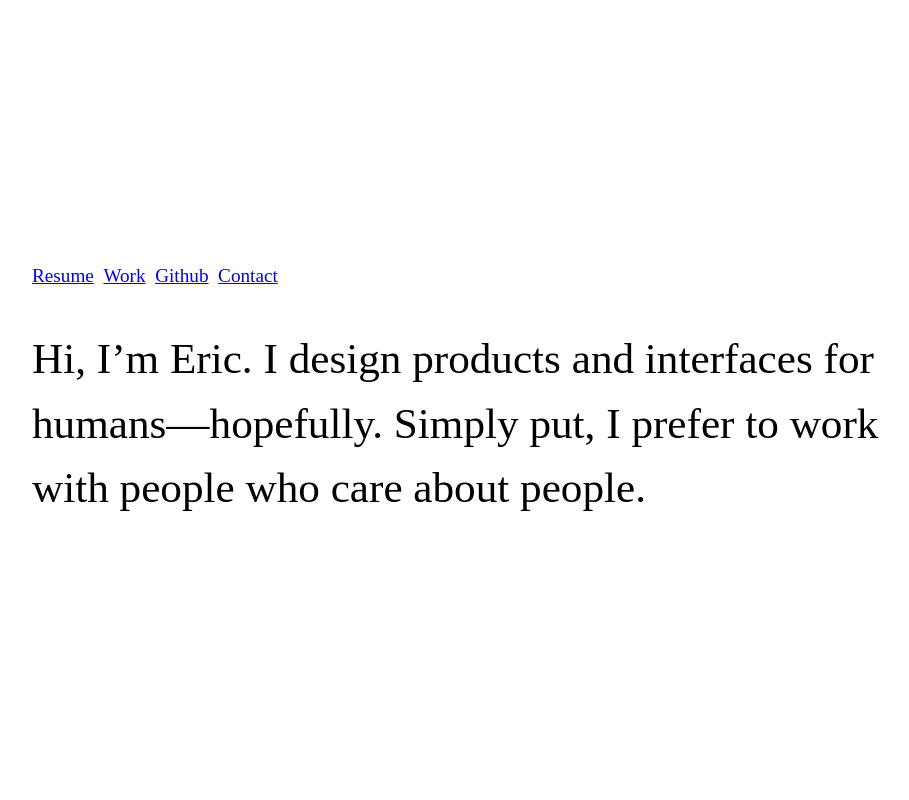
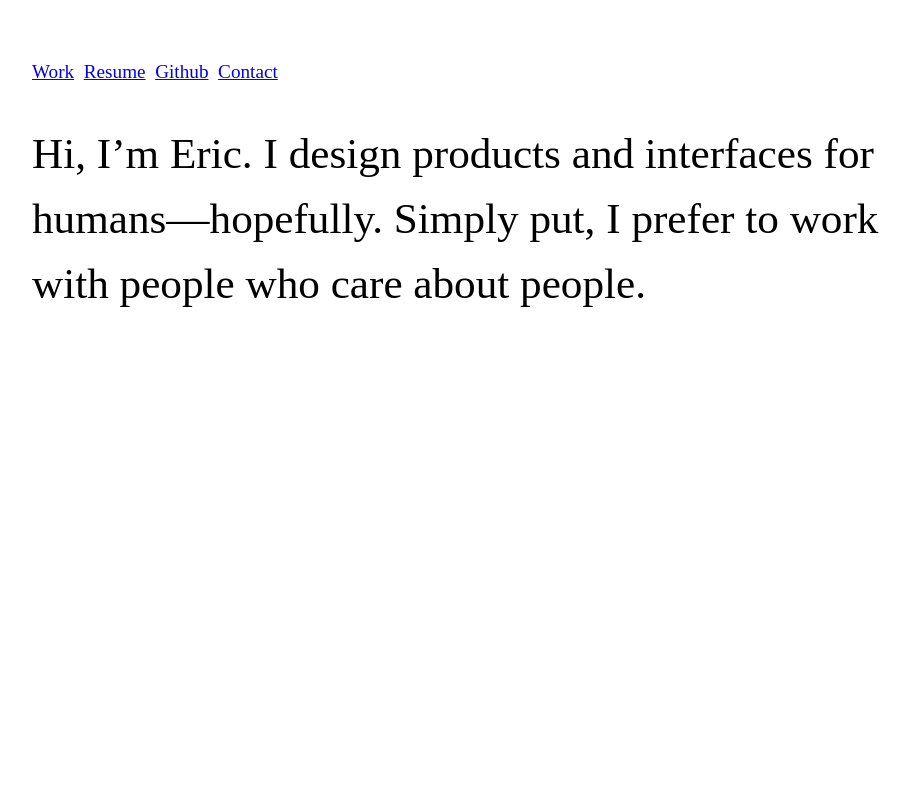
Before and after one commit to ericrowan/ericrowan.github.io, a plain HTML site: page index.html in a window 1280 px wide. Shown: the top 800 px of the page, without its empty margins (176-1085 px from the left). Drawn offline with nearby package versions, Linux system fonts and the light colour scheme; a script that the page names is missing.

Commit message:
Update index.html

```diff
--- a/index.html
+++ b/index.html
@@ -20,13 +20,13 @@
   <p class="browsehappy">You are using an <strong>outdated</strong> browser. Please <a href="http://browsehappy.com/">upgrade your browser</a> to improve your experience.</p>
   <![endif]-->
 
-  <header class="intro">
+  <header class="intro flex">
 
-    <div class="flex">
+    <div class="menu">
 
       <ul>
+        <li><a href="#work">Work</a></li>
         <li><a href="eric-rowan_resume.pdf">Resume</a></li>
-        <li><a href="#work">Work</a></li>
         <li><a href="https://github.com/ericrowan">Github</a></li>
         <li><a href="mailto:erow80@gmail.com">Contact</a></li>
       </ul>
```
